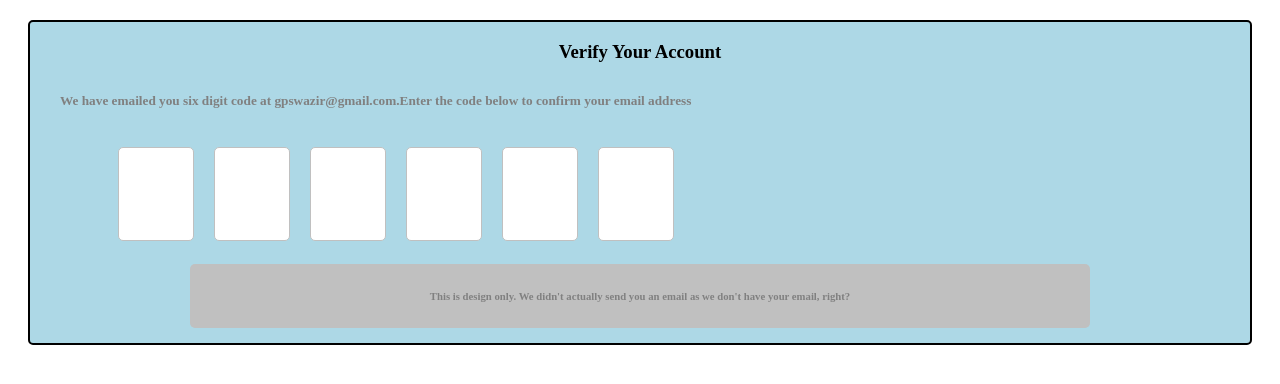
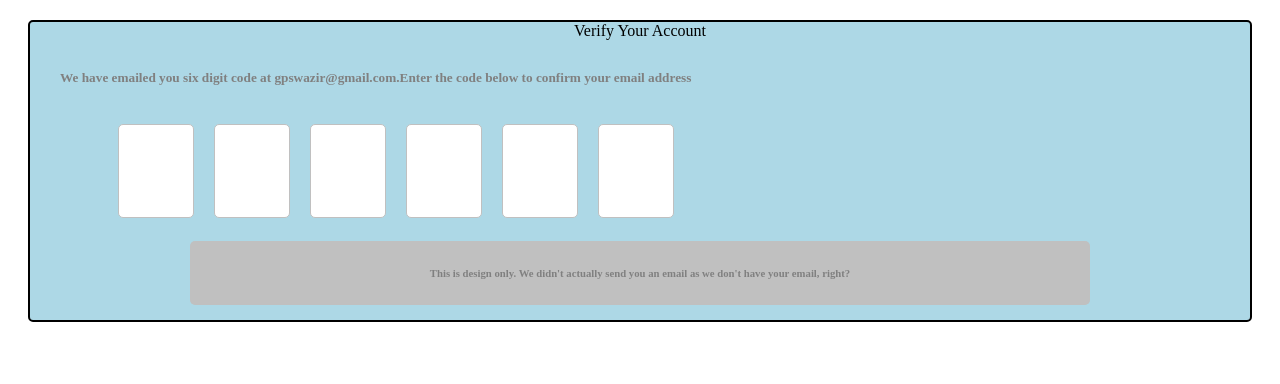
Before and after one commit to acciojob/OTP-gurpreetsinghwazir, a website: page main.html in a window 1280 px wide. Drawn offline with Linux system fonts and the light colour scheme.

Commit message:
created a submission

```diff
--- a/main.html
+++ b/main.html
@@ -11,8 +11,7 @@
   <div id= "border">
 
 
-  <div id = "verification_heading">
-  <h3>Verify Your Account</h3>  </div>
+  <div id = "verification_heading">Verify Your Account  </div>
 
   <div id = "verification_subtext">
     <h5>We have emailed you six digit code at gpswazir@gmail.com.Enter the code below to confirm your email address</h5>
```
